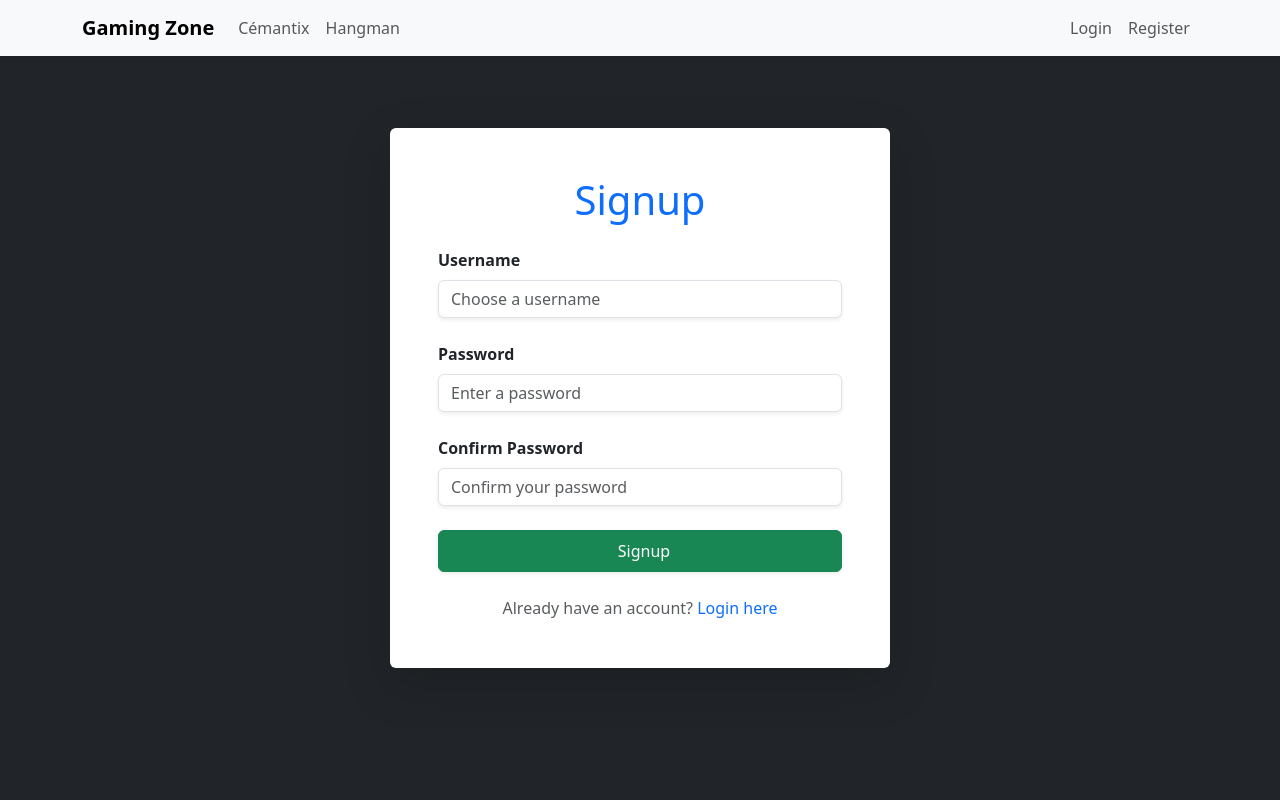
After one commit to pierrenogaro/gamingZone, a Django app: page /games/signup/ in a window 1280 px wide. The commit adds this page. Run offline with Django 5.2, Linux system fonts and the light colour scheme; some libraries are stand-ins or nearby versions.

Commit message:
login, register, logout & system score user games

```diff
--- /dev/null
+++ b/website/forms.py
@@ -0,0 +1,11 @@
+from django import forms
+from django.contrib.auth.forms import UserCreationForm
+from django.contrib.auth.models import User
+
+class SignupForm(UserCreationForm):
+    class Meta:
+        model = User
+        fields = ['username', 'password1', 'password2']
+class LoginForm(forms.Form):
+    username = forms.CharField()
+    password = forms.CharField(widget=forms.PasswordInput)
--- a/website/templates/website/base.html
+++ b/website/templates/website/base.html
@@ -22,19 +22,22 @@
             </button>
             <div class="collapse navbar-collapse" id="navbarNav">
                 <ul class="navbar-nav me-auto">
-                    <li class="nav-item">
-                        <a class="nav-link active" href="{% url 'cemantix_game' %}">Cémantix</a>
-                    </li>
-                    <li class="nav-item">
-                        <a class="nav-link" href="{% url 'hangman_game' %}">Hangman</a>
-                    </li>
-                    <li class="nav-item">
-                        <a class="nav-link" href="#">Game 3 ?</a>
-                    </li>
+                    <li class="nav-item"><a class="nav-link" href="{% url 'cemantix_game' %}">Cémantix</a></li>
+                    <li class="nav-item"><a class="nav-link" href="{% url 'hangman_game' %}">Hangman</a></li>
+                </ul>
+                <ul class="navbar-nav ms-auto">
+                    {% if user.is_authenticated %}
+                        <li class="nav-item"><span class="nav-link">Score: {{ user.score.points }}</span></li>
+                        <li class="nav-item"><a class="nav-link" href="{% url 'logout' %}">Logout</a></li>
+                    {% else %}
+                        <li class="nav-item"><a class="nav-link" href="{% url 'login' %}">Login</a></li>
+                        <li class="nav-item"><a class="nav-link" href="{% url 'signup' %}">Register</a></li>
+                    {% endif %}
                 </ul>
             </div>
         </div>
     </nav>
+
 
     <div class="container flex-grow-1">
         <div class="row">
--- a/website/templates/website/hangman/game.html
+++ b/website/templates/website/hangman/game.html
@@ -8,7 +8,6 @@
         </div>
         <div class="card-body text-center">
             <h3 class="mb-4">Word to guess: <span class="text-secondary">{{ see }}</span></h3>
-            <p class="mb-4 fw-bold">Current Score: <span class="text-primary">{{ score }}</span></p>
             <form method="post" class="d-flex flex-column align-items-center">
                 {% csrf_token %}
                 <input type="hidden" name="solution" value="{{ solution }}">
--- /dev/null
+++ b/website/templates/website/registration/signup.html
@@ -0,0 +1,59 @@
+
+{% extends 'website/base.html' %}
+
+{% block title %}Signup{% endblock %}
+
+{% block content %}
+    <div class="container mt-5 mb-5 d-flex justify-content-center">
+        <div class="card p-5 shadow-lg border-0" style="max-width: 500px; width: 100%;">
+            <h1 class="mb-4 text-center text-primary">Signup</h1>
+
+            <form method="POST">
+                {% csrf_token %}
+
+                <div class="mb-4">
+                    <label for="{{ form.username.id_for_label }}" class="form-label fw-semibold">Username</label>
+                    <input type="text" name="{{ form.username.name }}" id="{{ form.username.id_for_label }}"
+                           class="form-control shadow-sm" placeholder="Choose a username">
+                    {% if form.username.errors %}
+                        <div class="text-danger mt-2">
+                            {{ form.username.errors }}
+                        </div>
+                    {% endif %}
+                </div>
+
+                <div class="mb-4">
+                    <label for="{{ form.password1.id_for_label }}" class="form-label fw-semibold">Password</label>
+                    <input type="password" name="{{ form.password1.name }}" id="{{ form.password1.id_for_label }}"
+                           class="form-control shadow-sm" placeholder="Enter a password">
+                    {% if form.password1.errors %}
+                        <div class="text-danger mt-2">
+                            {{ form.password1.errors }}
+                        </div>
+                    {% endif %}
+                </div>
+
+                <div class="mb-4">
+                    <label for="{{ form.password2.id_for_label }}" class="form-label fw-semibold">Confirm Password</label>
+                    <input type="password" name="{{ form.password2.name }}" id="{{ form.password2.id_for_label }}"
+                           class="form-control shadow-sm" placeholder="Confirm your password">
+                    {% if form.password2.errors %}
+                        <div class="text-danger mt-2">
+                            {{ form.password2.errors }}
+                        </div>
+                    {% endif %}
+                </div>
+
+                <button type="submit" class="btn btn-success w-100 py-2 shadow-sm">
+                    <i class="fas fa-user-plus me-2"></i> Signup
+                </button>
+
+                <div class="text-center mt-4">
+                    <a href="{% url 'login' %}" class="text-decoration-none text-muted">
+                        Already have an account? <span class="text-primary">Login here</span>
+                    </a>
+                </div>
+            </form>
+        </div>
+    </div>
+{% endblock %}
--- a/website/urls.py
+++ b/website/urls.py
@@ -6,4 +6,7 @@ urlpatterns = [
     path('', views.games_page, name='games_page'),
     path('cemantix', cemantix_game, name='cemantix_game'),
     path('hangman', hangman_game, name='hangman_game'),
+    path('login/', views.user_login, name='login'),
+    path('signup/', views.user_signup, name='signup'),
+    path('logout/', views.user_logout, name='logout'),
 ]
--- a/website/views.py
+++ b/website/views.py
@@ -1,5 +1,8 @@
-from django.shortcuts import render
-from website.models import Hangman, Cemantix
+from django.contrib.auth import authenticate, login, logout
+from django.contrib.auth.decorators import login_required
+from django.shortcuts import render, redirect
+from website.forms import SignupForm, LoginForm
+from website.models import Hangman, Cemantix, Score
 import spacy
 import random
 
@@ -14,9 +17,11 @@ words = [
 SECRET_WORD = random.choice(words)
 token_secret_word = nlp(SECRET_WORD)
 
+@login_required
 def cemantix_game(request):
     message = ""
     guesses = Cemantix.objects.all()
+    user_score, _ = Score.objects.get_or_create(user=request.user)
 
     if request.method == "POST":
         given_word = request.POST.get('word') # retrieves the value form
@@ -30,6 +35,8 @@ def cemantix_game(request):
             message = f"Your word '{given_word}' has a similarity of {similarity}% with the secret word."
 
             if similarity == 100:
+                user_score.points += 10
+                user_score.save()
                 cemantix_change_word(similarity)
                 message += f" A new secret word has been set."
 
@@ -46,15 +53,15 @@ def cemantix_change_word(similarity):
 
 WORDS_HANG = ["hockey", "canada", "beer", "pizza", "python"]
 life = 7
-score = 0
 
 def hang_lose(guessed_letters):
     return len(guessed_letters) == life
 
+@login_required
 def hangman_game(request):
-    global score
     solution = request.POST.get('solution', random.choice(WORDS_HANG))
     guesse_letter = request.POST.get('guesse_letter', '') + request.POST.get('guess', '')
+    user_score, _ = Score.objects.get_or_create(user=request.user)
     see = ''.join(
         letter + " " if letter in guesse_letter else "_ "
         for letter in solution
@@ -63,15 +70,45 @@ def hangman_game(request):
     Hangman.objects.create(solution=solution, guesse_letter=guesse_letter)
 
     if "_" not in see:
-        score += 1
+        user_score.points += 5
+        user_score.save()
         return render(request, 'website/hangman/win.html', {'solution': solution})
 
     if hang_lose(guesse_letter):
-        score -= 1
+        user_score.points -= 2
+        user_score.save()
         return render(request, 'website/hangman/lose.html', {'solution': solution})
 
-    return render(request, 'website/hangman/game.html', {'see': see,'solution': solution,'guesse_letter': guesse_letter, 'score': score})
+    return render(request, 'website/hangman/game.html', {'see': see, 'solution': solution, 'guesse_letter': guesse_letter, 'score': user_score.points})
 
-######################## HANGMAN ########################
+######################## GAMES ########################
 def games_page(request):
     return render(request, 'website/game/game_page.html')
+
+######################## REGISTRATION ########################
+
+def user_signup(request):
+    if request.method == 'POST':
+        form = SignupForm(request.POST)
+        if form.is_valid():
+            form.save()
+            return redirect('login')
+    else:
+        form = SignupForm()
+    return render(request, 'website/registration/signup.html', {'form': form})
+def user_login(request):
+    if request.method == 'POST':
+        form = LoginForm(request.POST)
+        if form.is_valid():
+            username = form.cleaned_data['username']
+            password = form.cleaned_data['password']
+            user = authenticate(request, username=username, password=password)
+            if user:
+                login(request, user)
+                return redirect('games_page')
+    else:
+        form = LoginForm()
+    return render(request, 'website/registration/login.html', {'form': form})
+def user_logout(request):
+    logout(request)
+    return redirect('login')
```
Also changed, not shown: website/models.py (+9 -0 lines), website/templates/website/registration/login.html (added, +47 -0 lines).
